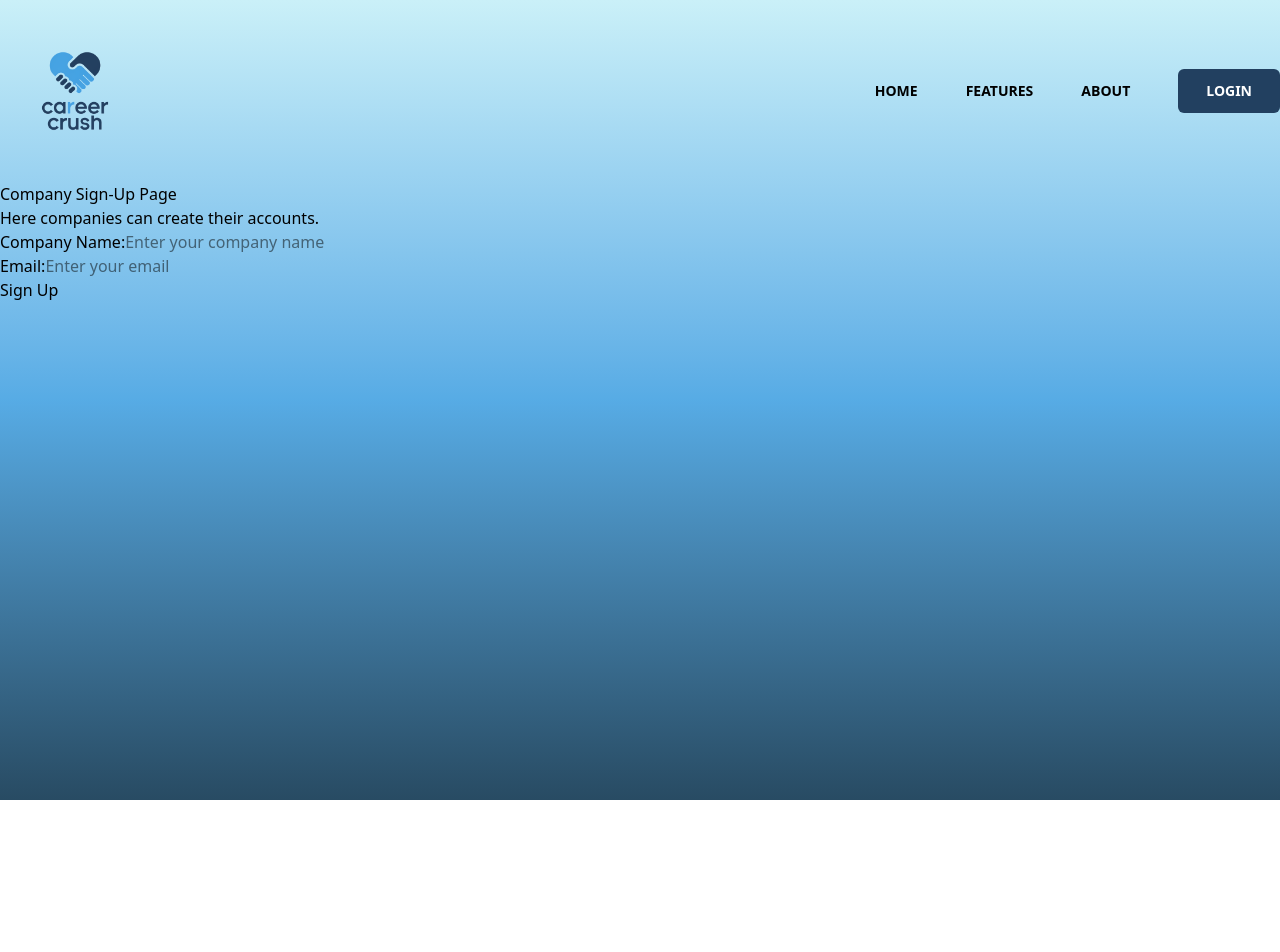
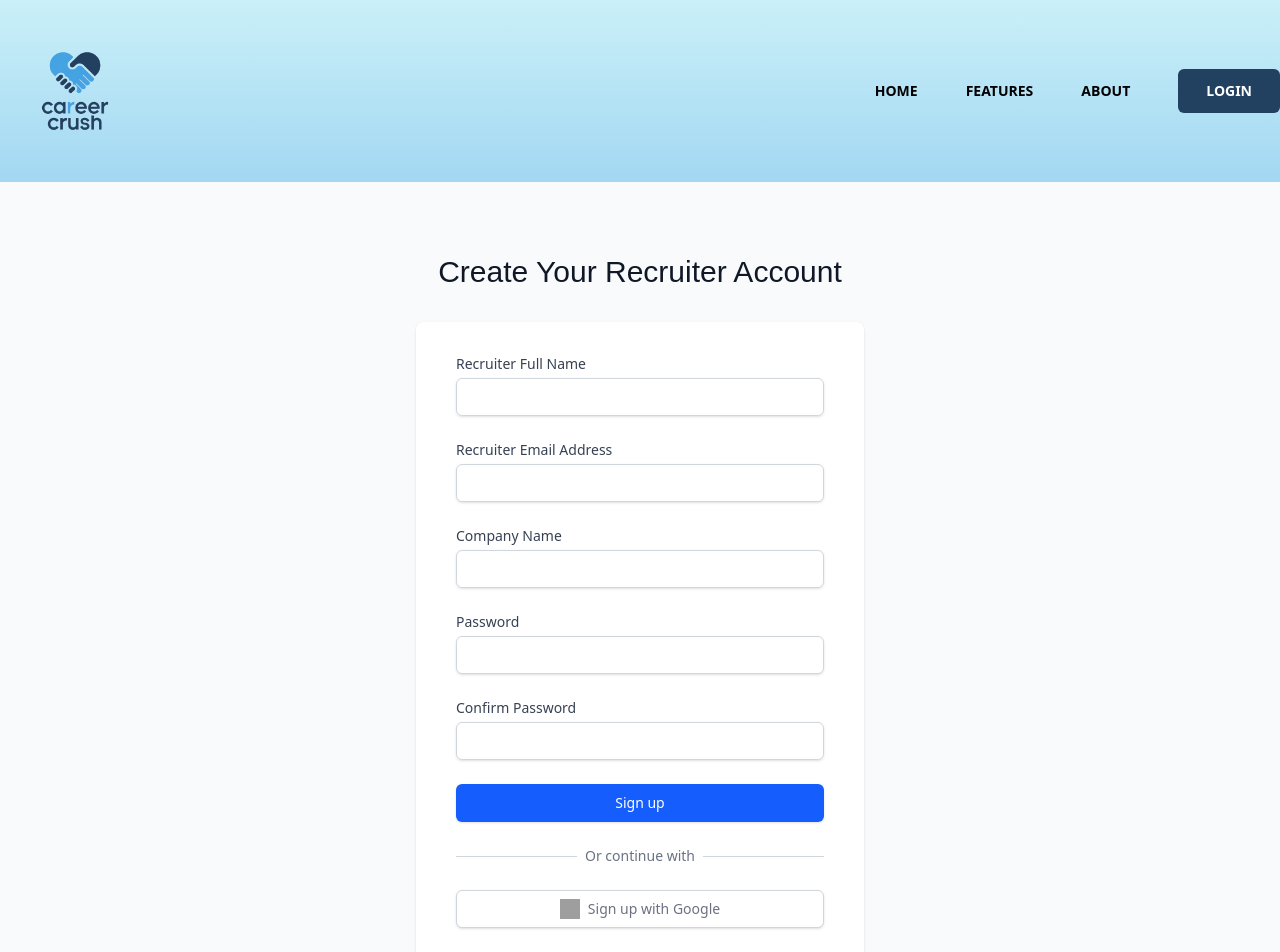
Before and after one commit to zahabiyaL/career-crush, a React (Vite) app: page /company-signup in a window 1280 px wide. Shown: the top 952 px of the page. Before the commit the page ends 800 px from the top, so only its background shows below. Built offline with nearby package versions, Linux system fonts and the light colour scheme; grey boxes are pictures that could not be loaded; a web font is replaced by a local one.

Commit message:
company sign up page

```diff
--- a/src/pages/CompanySignUp.jsx
+++ b/src/pages/CompanySignUp.jsx
@@ -1,19 +1,193 @@
-function CompanySignUp() {
-    return (
-      <div>
-        <h2>Company Sign-Up Page</h2>
-        <p>Here companies can create their accounts.</p>
-        <form>
-          <label>Company Name:</label>
-          <input type="text" placeholder="Enter your company name" />
-          <br />
-          <label>Email:</label>
-          <input type="email" placeholder="Enter your email" />
-          <br />
-          <button type="submit">Sign Up</button>
-        </form>
+import { useState } from 'react';
+import { useNavigate } from 'react-router-dom';
+import axios from 'axios';
+
+const CompanySignUp = ({ setIsAuthenticated }) => {
+  const navigate = useNavigate();
+  const [formData, setFormData] = useState({
+    email: '',
+    password: '',
+    confirmPassword: '', // Add this field
+    name: ''
+  });
+  const [error, setError] = useState('');
+
+  const handleChange = (e) => {
+    setFormData({
+      ...formData,
+      [e.target.name]: e.target.value
+    });
+  };
+
+  const handleSubmit = async (e) => {
+    e.preventDefault();
+
+    // Check if passwords match
+    if (formData.password !== formData.confirmPassword) {
+      setError('Passwords do not match');
+      return;
+    }
+
+    try {
+      // Remove confirmPassword before sending to server
+      const { confirmPassword, ...signupData } = formData;
+      const response = await axios.post('/api/auth/student/signup', signupData);
+
+      if (response.data.token) {
+        localStorage.setItem('token', response.data.token);
+        setIsAuthenticated(true);
+        navigate('/student/dashboard');
+      }
+    } catch (err) {
+      setError(err.response?.data?.message || 'An error occurred');
+    }
+  };
+
+  const handleGoogleLogin = () => {
+    window.location.href = '/api/auth/google';
+  };
+
+  return (
+    <div className="min-h-screen bg-gray-50 flex flex-col justify-center py-12 sm:px-6 lg:px-8">
+      <div className="sm:mx-auto sm:w-full sm:max-w-md">
+        <h2 className="mt-6 text-center text-3xl font-glook text-gray-900">
+          Create Your Recruiter Account
+        </h2>
       </div>
-    );
-  }
 
-  export default CompanySignUp;
+      <div className="mt-8 sm:mx-auto sm:w-full sm:max-w-md">
+        <div className="bg-white py-8 px-4 shadow sm:rounded-lg sm:px-10">
+          {error && (
+            <div className="bg-red-100 border border-red-400 text-red-700 px-4 py-3 rounded relative mb-4">
+              {error}
+            </div>
+          )}
+
+          <form className="space-y-6" onSubmit={handleSubmit}>
+            <div>
+              <label htmlFor="name" className="block text-sm font-medium text-gray-700">
+              Recruiter Full Name
+              </label>
+              <div className="mt-1">
+                <input
+                  id="name"
+                  name="name"
+                  type="text"
+                  required
+                  className="appearance-none block w-full px-3 py-2 border border-gray-300 rounded-md shadow-sm placeholder-gray-400 focus:outline-none focus:ring-blue-500 focus:border-blue-500 sm:text-sm"
+                  value={formData.name}
+                  onChange={handleChange}
+                />
+              </div>
+            </div>
+
+            <div>
+              <label htmlFor="email" className="block text-sm font-medium text-gray-700">
+              Recruiter Email Address
+              </label>
+              <div className="mt-1">
+                <input
+                  id="email"
+                  name="email"
+                  type="email"
+                  autoComplete="email"
+                  required
+                  className="appearance-none block w-full px-3 py-2 border border-gray-300 rounded-md shadow-sm placeholder-gray-400 focus:outline-none focus:ring-blue-500 focus:border-blue-500 sm:text-sm"
+                  value={formData.email}
+                  onChange={handleChange}
+                />
+              </div>
+            </div>
+            <div>
+              <label htmlFor="email" className="block text-sm font-medium text-gray-700">
+              Company Name
+              </label>
+              <div className="mt-1">
+                <input
+                  id="email"
+                  name="email"
+                  type="email"
+                  autoComplete="email"
+                  required
+                  className="appearance-none block w-full px-3 py-2 border border-gray-300 rounded-md shadow-sm placeholder-gray-400 focus:outline-none focus:ring-blue-500 focus:border-blue-500 sm:text-sm"
+                  value={formData.email}
+                  onChange={handleChange}
+                />
+              </div>
+            </div>
+
+            <div>
+              <label htmlFor="password" className="block text-sm font-medium text-gray-700">
+                Password
+              </label>
+              <div className="mt-1">
+                <input
+                  id="password"
+                  name="password"
+                  type="password"
+                  required
+                  className="appearance-none block w-full px-3 py-2 border border-gray-300 rounded-md shadow-sm placeholder-gray-400 focus:outline-none focus:ring-blue-500 focus:border-blue-500 sm:text-sm"
+                  value={formData.password}
+                  onChange={handleChange}
+                />
+              </div>
+            </div>
+
+            <div>
+              <label htmlFor="confirmPassword" className="block text-sm font-medium text-gray-700">
+                Confirm Password
+              </label>
+              <div className="mt-1">
+                <input
+                  id="confirmPassword"
+                  name="confirmPassword"
+                  type="password"
+                  required
+                  className="appearance-none block w-full px-3 py-2 border border-gray-300 rounded-md shadow-sm placeholder-gray-400 focus:outline-none focus:ring-blue-500 focus:border-blue-500 sm:text-sm"
+                  value={formData.confirmPassword}
+                  onChange={handleChange}
+                />
+              </div>
+            </div>
+
+            <div>
+              <button
+                type="submit"
+                className="w-full flex justify-center py-2 px-4 border border-transparent rounded-md shadow-sm text-sm font-medium text-white bg-blue-600 hover:bg-blue-700 focus:outline-none focus:ring-2 focus:ring-offset-2 focus:ring-blue-500"
+              >
+                Sign up
+              </button>
+            </div>
+          </form>
+
+          <div className="mt-6">
+            <div className="relative">
+              <div className="absolute inset-0 flex items-center">
+                <div className="w-full border-t border-gray-300" />
+              </div>
+              <div className="relative flex justify-center text-sm">
+                <span className="px-2 bg-white text-gray-500">Or continue with</span>
+              </div>
+            </div>
+
+            <div className="mt-6">
+              <button
+                onClick={handleGoogleLogin}
+                className="w-full flex justify-center py-2 px-4 border border-gray-300 rounded-md shadow-sm bg-white text-sm font-medium text-gray-500 hover:bg-gray-50"
+              >
+                <img
+                  className="h-5 w-5 mr-2"
+                  src="https://www.svgrepo.com/show/475656/google-color.svg"
+                  alt="Google logo"
+                />
+                Sign up with Google
+              </button>
+            </div>
+          </div>
+        </div>
+      </div>
+    </div>
+  );
+};
+
+export default CompanySignUp;
```
